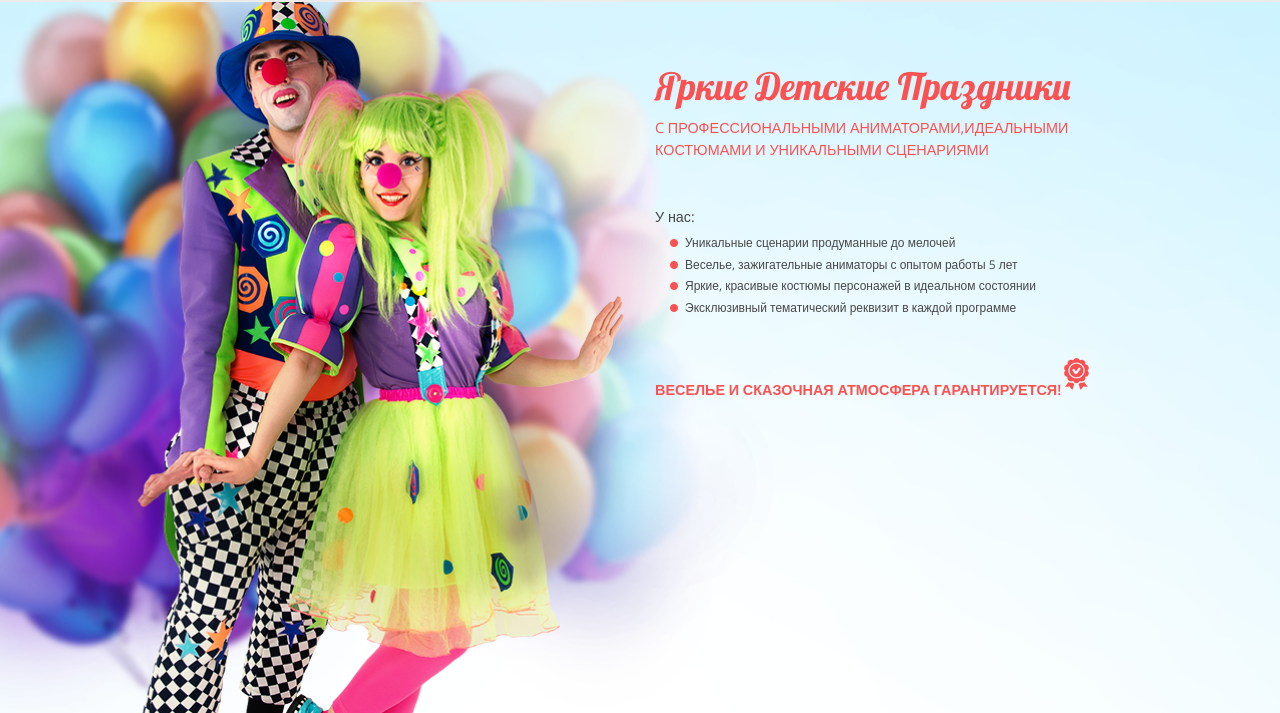
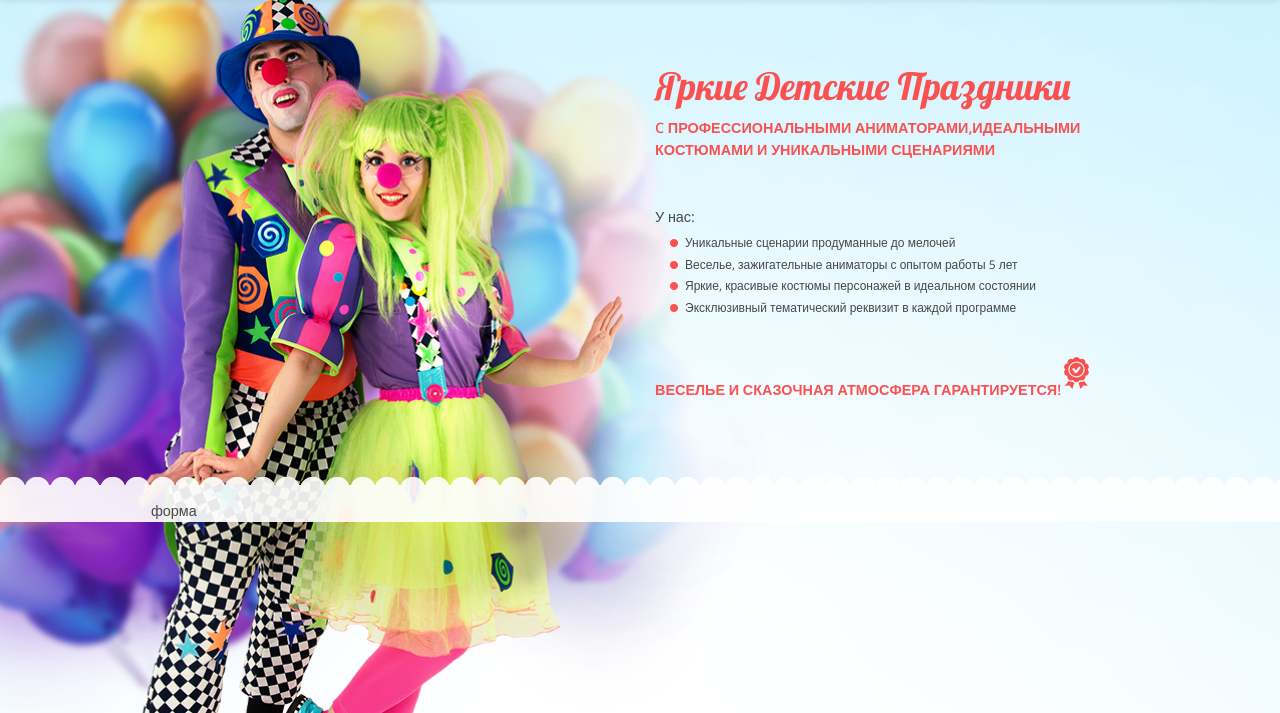
Before and after one commit to mrsova/happy-days, a PHP site: page / in a window 1280 px wide. Shown: the part 350-1063 px from the top of the page. Run offline with PHP 8.4, Linux system fonts and the light colour scheme; some libraries are stand-ins or nearby versions.

Commit message:
вырез на баннере

```diff
--- a/css/style.css
+++ b/css/style.css
@@ -118,12 +118,8 @@ nav ul{
 }
 nav{
     position:relative;
-}
-nav:after{
-    position: absolute;
-    width: 100%;
-    border: 1px solid #ECEBEA;
-    box-shadow: 0px 0px 0px 0.1px #ECEBEA;
+    box-shadow: 0 1px 7px rgba(0,0,0,.1);
+
 }
 nav ul li{
     float:left;
@@ -144,9 +140,9 @@ nav ul li a{
 nav ul li a:after {
     display: block;
     position: absolute;
-    top:49px;
+    top:48px;
     content: "";
-    height: 2px;
+    height: 3px;
     width: 0%;
     background: #ff6d6d;
     transition: width .3s ease-in-out;
@@ -187,6 +183,7 @@ nav ul li a:focus:after{
 
 .red_text{
     color:#fb5151;
+    font-weight:600;
 }
 .u_nas{
    margin-top: 45px;
@@ -208,8 +205,9 @@ nav ul li a:focus:after{
     left: -16px;
 }
 .garant{
-    font-weight: bold;
     position:relative;
+    margin-bottom: 85px;
+    display: inline-block;
 }
 .rast{
     display:none;
@@ -224,3 +222,18 @@ nav ul li a:focus:after{
     top: -22px;
     right: -28px;
 }
+.form_banner_1{
+    position:relative;
+    background: rgba(255, 255, 255, 0.91);
+}
+.form_banner_1:before{
+    content: '' !important;
+    position: relative;
+    left: 0px;
+    display: block;
+    height: 15px;
+    background: url("../images/curv.png") repeat-x;
+    z-index: 99;
+    width: 100%;
+    top: -8px;
+}
--- a/index.html
+++ b/index.html
@@ -83,6 +83,15 @@
             </div>
         </div>
     </div>
+    <div class="form_banner_1">
+        <div class="container">
+            <div class="row">
+                <div class="col-md-12">
+                    форма
+                </div>
+            </div>
+        </div>
+    </div>
 </section>
 
 <script src="https://ajax.googleapis.com/ajax/libs/jquery/1.11.0/jquery.min.js"></script>
--- a/js/main.js
+++ b/js/main.js
@@ -4,6 +4,7 @@ $(document).ready(function(){
         var top = $(document).scrollTop();
         if (top < 180){
             $('.nav').removeClass('nav_fixed');
+            $('nav ul li a').removeClass('topA');
             $('.rast').hide();
             $('nav ul li').animate({
                 paddingTop:"30px",
```
Also changed, not shown: images/curv.png (added), 1 other file.
